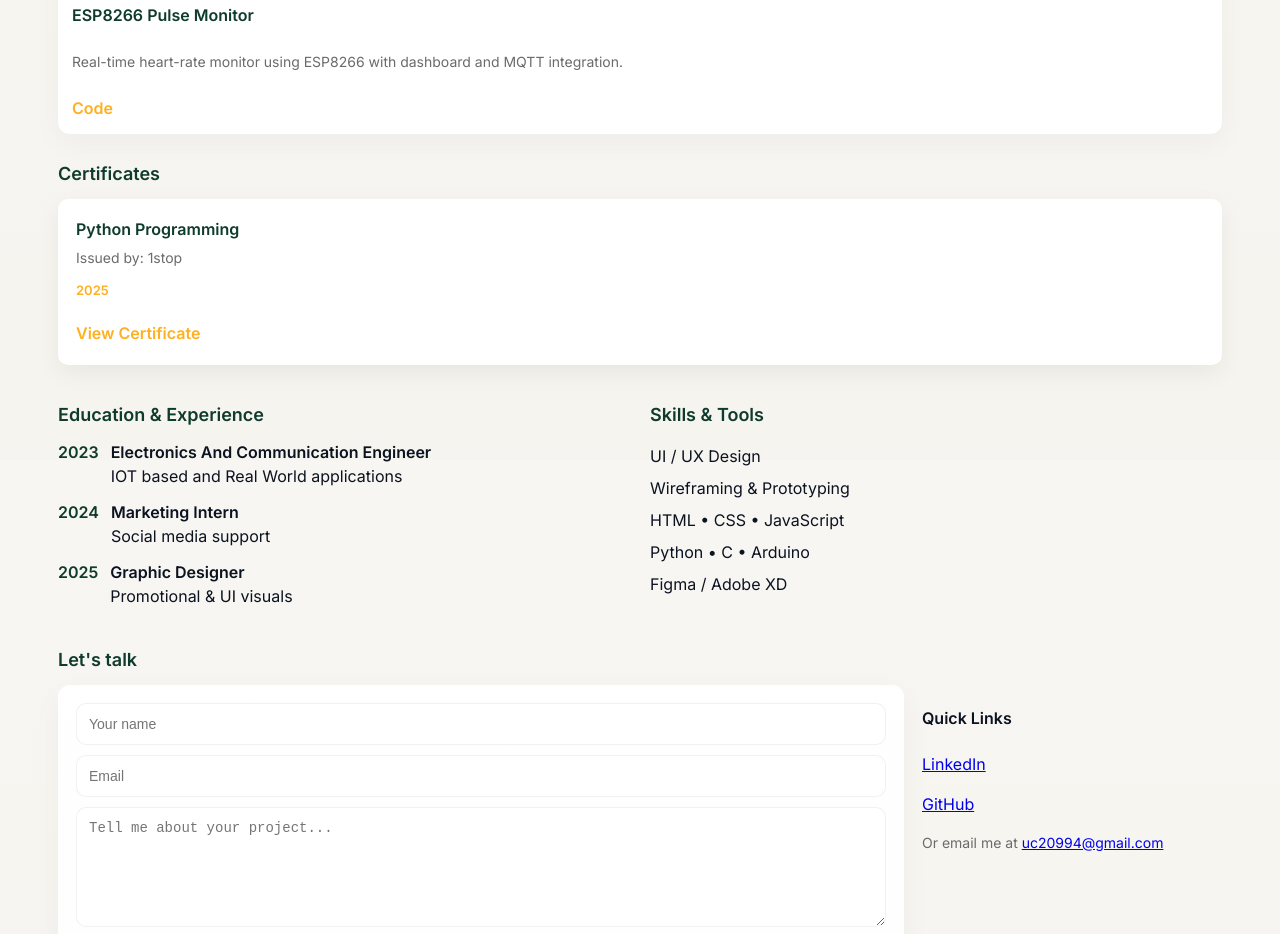
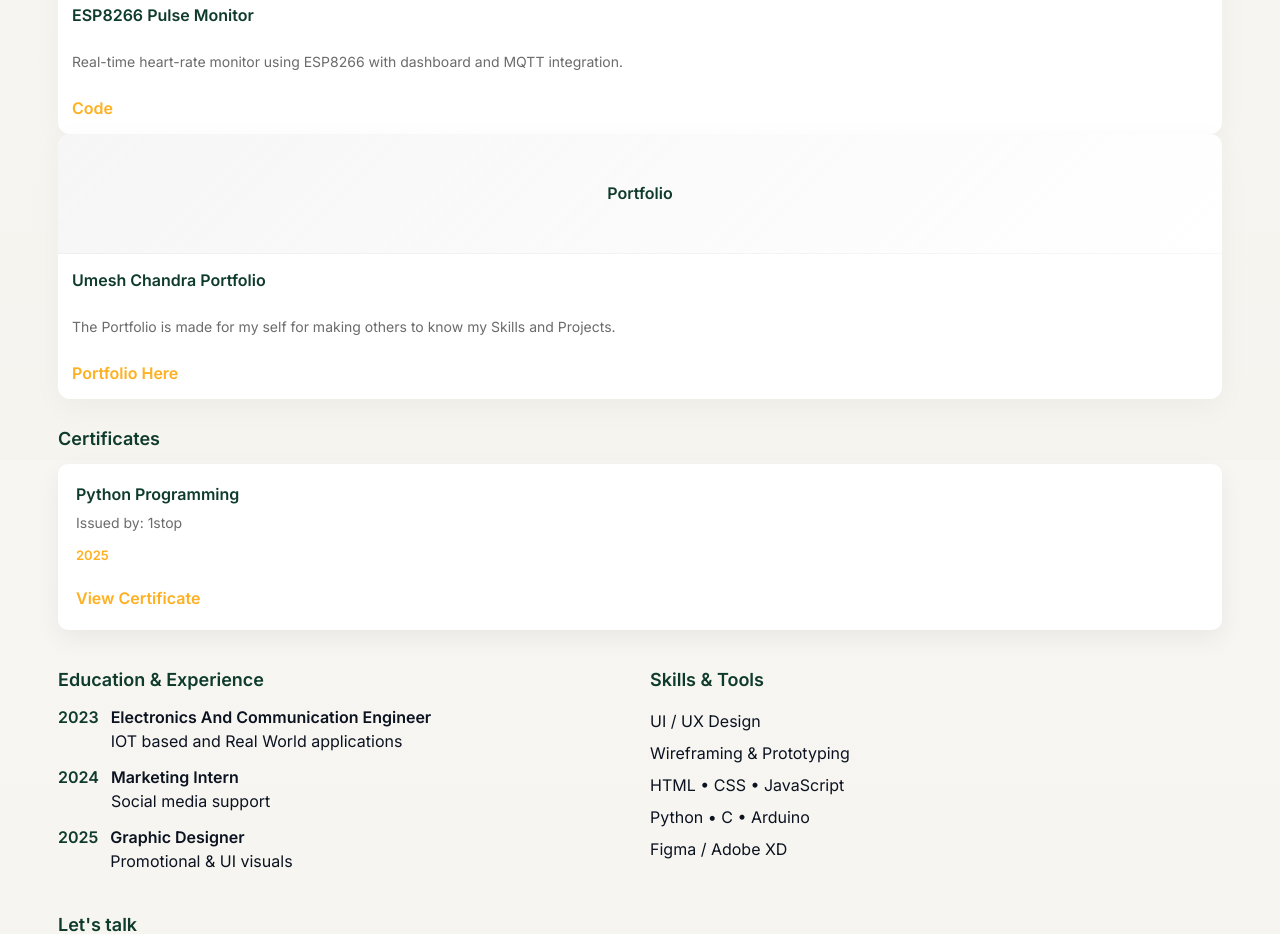
Before and after one commit to uc20994-maker/Umesh, a plain HTML site: page index.html in a window 1280 px wide. Shown: the part 1140-2074 px from the top of the page. Drawn offline with nearby package versions, Linux system fonts and the light colour scheme.

Commit message:
new Project

```diff
--- a/index.html
+++ b/index.html
@@ -102,6 +102,16 @@
           </div>
         </article>
       </div>
+      <div class="projects">
+        <article class="project">
+          <div class="thumb">Portfolio</div>
+          <div class="p-body">
+            <h4>Umesh Chandra Portfolio</h4>
+            <p class="muted">The Portfolio is made for my self for making others to know my Skills and Projects.</p>
+            <div class="links"><a href="https://incredible-pudding-9d5688.netlify.app/" target="https://incredible-pudding-9d5688.netlify.app/" rel="https://github.com/uc20994-maker">Portfolio Here</a></div>
+          </div>
+        </article>
+      </div>
     </section>
 
     <!-- CERTIFICATES SECTION -->
```
